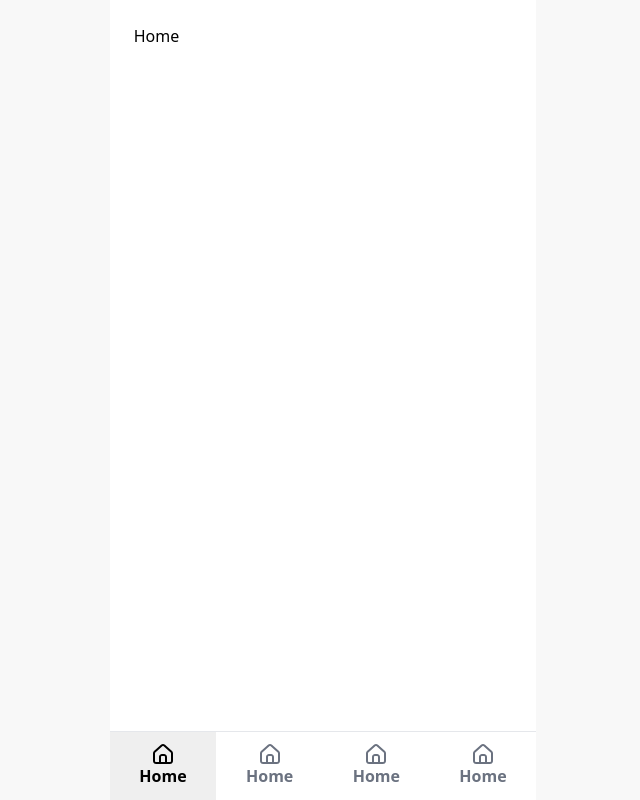
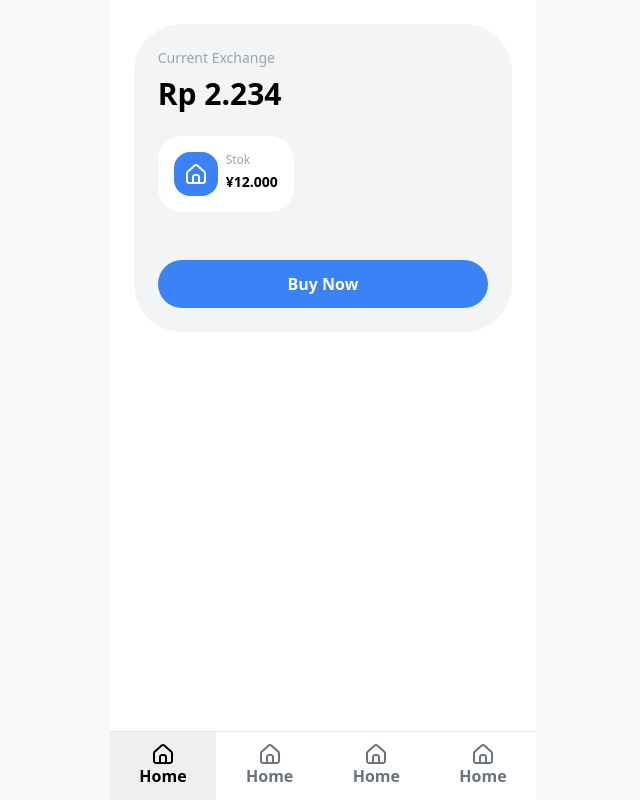
Before and after one commit to crendyyy/Alirankoi, a React (Vite) app: page / in a window 1280 px wide. Shown: the whole page, without its empty margins (317-957 px from the left). Built offline with nearby package versions, Linux system fonts and the light colour scheme.

Commit message:
update ui Home

```diff
--- a/src/components/shared/BottomBar.jsx
+++ b/src/components/shared/BottomBar.jsx
@@ -3,8 +3,8 @@ import HomeIcon from "../icons/HomeIcon";
 
 const ButtomBar = () => {
   return (
-    <div className="bottom-0 overflow-hidden w-full bg-white border-t border-gray-200 border-solid flex">
-      <div className="flex w-full justify-between">
+    <div className="fixed bottom-0 z-10 flex w-1/3 overflow-hidden bg-white border-t border-gray-200 border-solid">
+      <div className="flex justify-between w-full">
         <Menu icon={HomeIcon} link="/" text="Home" />
         <Menu icon={HomeIcon} link="/order" text="Home" />
         <Menu icon={HomeIcon} link="/setting" text="Home" />
--- a/src/pages/Home.jsx
+++ b/src/pages/Home.jsx
@@ -1,7 +1,33 @@
 import React from "react";
+import HomeIcon from "../components/icons/HomeIcon";
 
 const Home = () => {
-  return <div>Home</div>;
+  return (
+    <div className="flex flex-col w-full gap-12">
+      <div className="flex flex-col gap-12 bg-gray-100 p-6 rounded-[48px] ">
+        <div className="flex flex-col gap-6">
+          <div className="flex flex-col gap-2">
+            <span className="text-sm font-medium text-gray-400">
+              Current Exchange
+            </span>
+            <span className="text-3xl font-bold text-black">Rp 2.234</span>
+          </div>
+          <div className="flex gap-2 p-4 bg-white rounded-3xl w-fit">
+            <div className="p-3 text-white bg-blue-500 rounded-2xl">
+              <HomeIcon />
+            </div>
+            <div className="flex flex-col gap-1">
+              <span className="text-xs text-gray-400">Stok</span>
+              <span className="text-sm font-bold text-black">¥12.000</span>
+            </div>
+          </div>
+        </div>
+        <button className="flex items-center justify-center h-12 text-base font-bold text-white bg-blue-500 rounded-full">
+          Buy Now
+        </button>
+      </div>
+    </div>
+  );
 };
 
 export default Home;
--- a/src/routes/index.jsx
+++ b/src/routes/index.jsx
@@ -7,9 +7,9 @@ import Profile from "../pages/Profile";
 
 const Layout = () => {
   return (
-    <div className="w-full h-screen flex flex-col justify-center items-center bg-[#F8F8F8]">
-      <main className="flex flex-col bg-white justify-between w-1/3 h-full">
-        <div className="p-6 flex flex-col">
+    <div className="min-h-screen flex flex-col justify-center items-center bg-[#F8F8F8]">
+      <main className="relative flex flex-col justify-between w-1/3 min-h-screen bg-white">
+        <div className="flex flex-col flex-grow p-6 mb-[76px] ">
           <Outlet />
         </div>
         <ButtomBar />
```
